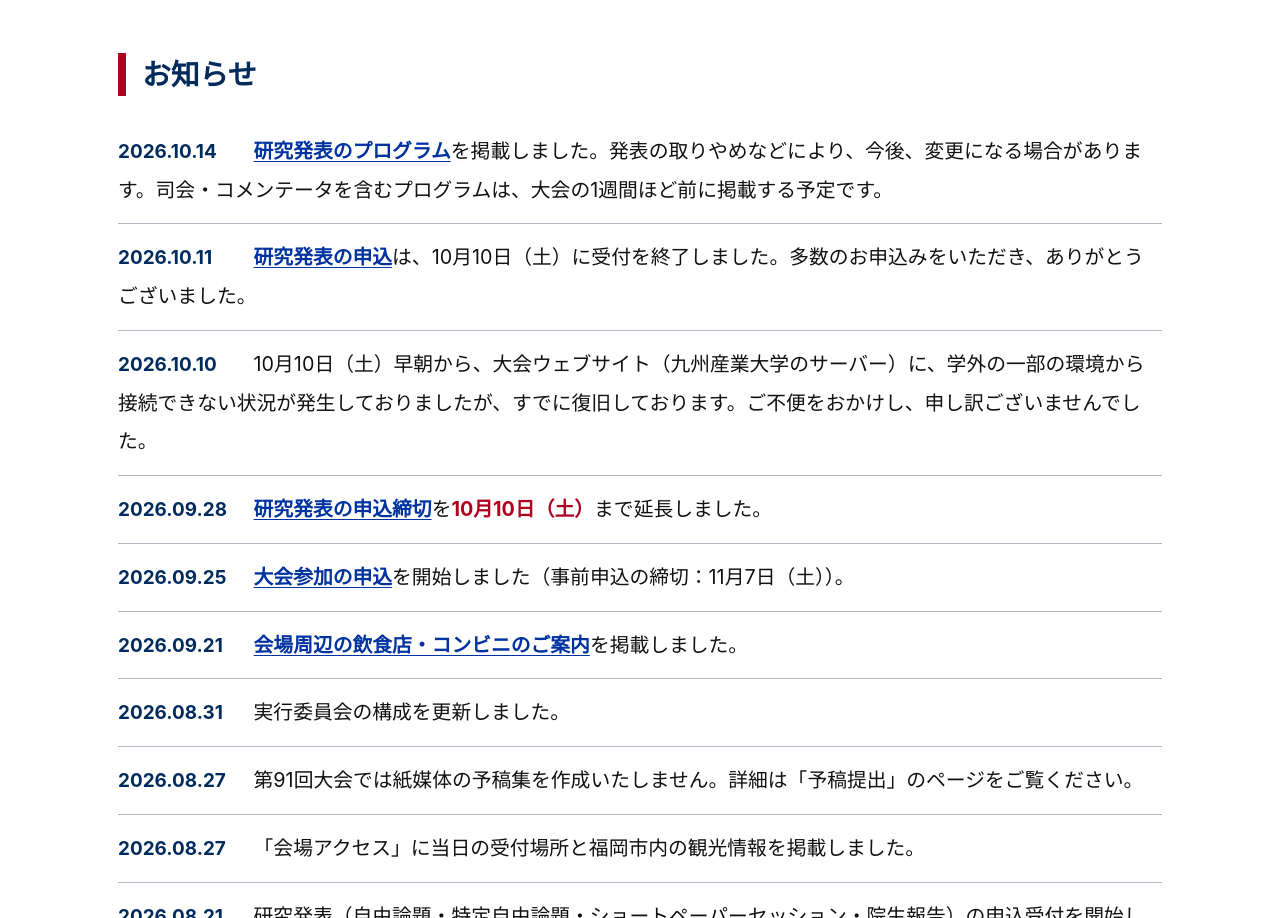
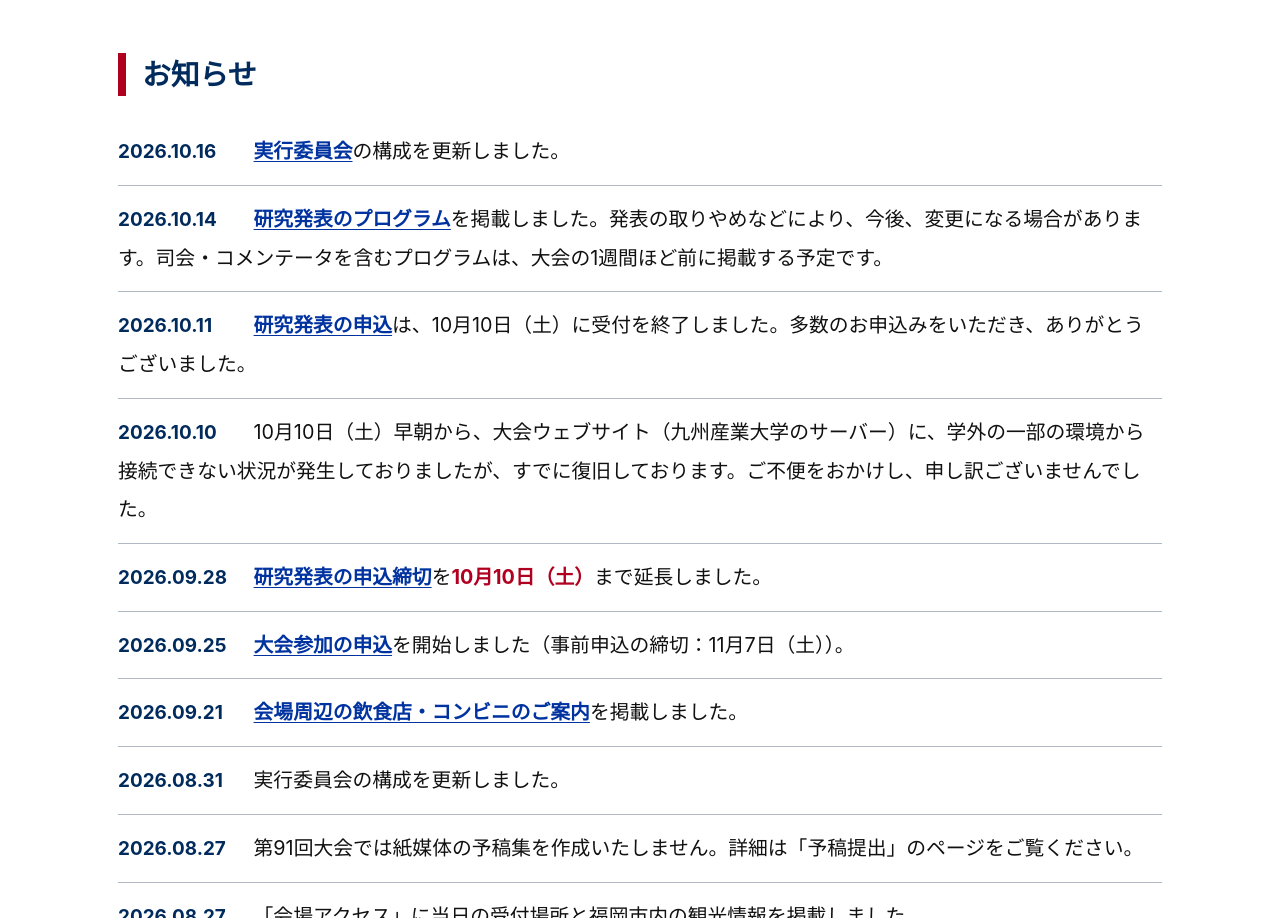
Before and after one commit to inenaga/jsim91, a plain HTML site: page index.html in a window 1280 px wide. Shown: the part 2273-3191 px from the top of the page. Drawn offline with Linux system fonts and the light colour scheme.

Commit message:
実行委員に脇先生を追加

```diff
--- a/index.html
+++ b/index.html
@@ -109,6 +109,10 @@
   <section class="section">
     <h2 class="section__title">お知らせ</h2>
     <ul class="news-list">
+      <li>
+        <time datetime="2026-10-16">2026.10.16</time>
+        <a href="committee.html">実行委員会</a>の構成を更新しました。
+      </li>
       <li>
         <time datetime="2026-10-14">2026.10.14</time>
         <a href="program.html">研究発表のプログラム</a>を掲載しました。発表の取りやめなどにより、今後、変更になる場合があります。司会・コメンテータを含むプログラムは、大会の1週間ほど前に掲載する予定です。
```
Also changed, not shown: committee.html (+1 -1 lines).
